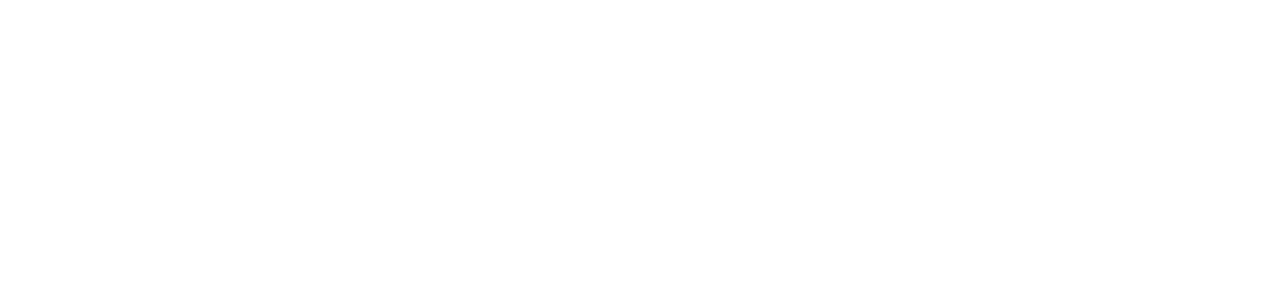
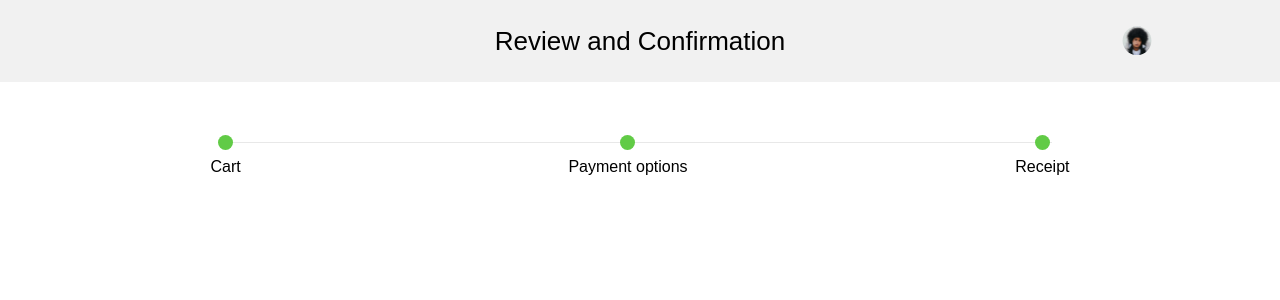
Before and after one commit to lucianoandrade/challenge-Trustly, a React (Create React App) app: page /receipt in a window 1280 px wide. Shown: the top 300 px of the page. Built offline with nearby package versions, Linux system fonts and the light colour scheme.

Commit message:
criacao da pagina receipt

```diff
--- a/src/components/Header/index.js
+++ b/src/components/Header/index.js
@@ -17,7 +17,7 @@
       case '/checkout':
         setPageTitle('Checkout');
         break;
-      case '/receiptpage':
+      case '/receipt':
         setPageTitle('Review and Confirmation');
         break;
       default:
--- a/src/components/Stages/styles.js
+++ b/src/components/Stages/styles.js
@@ -54,7 +54,7 @@
 export const PhaseReceipt = styled.div`
     height: 15px;
     width: 15px;
-    background-color: ${props => props.location === "review-and-confirmation" ?
+    background-color: ${props => props.location === "/receipt" ?
         props.theme.palette.destaq : props.theme.palette.borderLineSelect };
     border-radius: 100%;
     position: absolute;
--- a/src/pages/Checkout/styles.js
+++ /dev/null
@@ -1 +0,0 @@
-import styled from 'styled-components';
--- /dev/null
+++ b/src/pages/Receipt/index.js
@@ -0,0 +1,12 @@
+import PageContainer from "../../components/PageContainer";
+import LineStage from "../../components/Stages";
+
+function ReceiptPage(props) {
+  return (
+    <PageContainer>
+      <LineStage />
+    </PageContainer>
+  );
+};
+
+export default ReceiptPage;
--- a/src/pages/routes.js
+++ b/src/pages/routes.js
@@ -2,12 +2,14 @@
 import { BrowserRouter, Switch, Route } from "react-router-dom";
 import Home from "./Home";
 import Checkout from "./Checkout";
+import Receipt from "./Receipt";
 
 const Routes = () => (
   <BrowserRouter>
     <Switch>
       <Route path="/" exact component={Home} />
       <Route path="/checkout" component={Checkout} />
+      <Route path="/receipt" component={Receipt} />
     </Switch>
   </BrowserRouter>
 );
```
